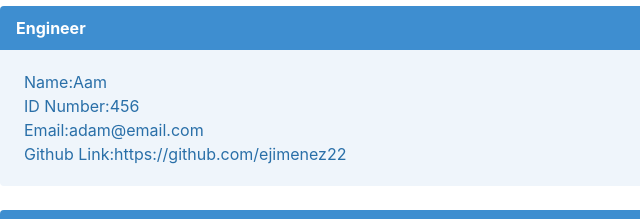
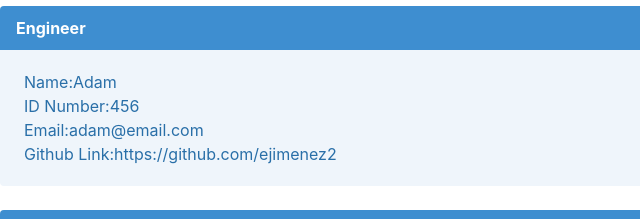
Before and after one commit to ejimenez22/Theres-No-I-In-Team, a website: page dist/index.html in a window 1280 px wide. Shown: the part 198-417 px from the top of the page, 0-640 px from the left. Drawn offline with nearby package versions, Linux system fonts and the light colour scheme.

```diff
--- a/dist/index.html
+++ b/dist/index.html
@@ -30,10 +30,10 @@
         </div>
         <div class="message-body">
             <ul>
-                <li>Name:Aam</li>
+                <li>Name:Adam</li>
                 <li>ID Number:456</li>
                 <li>Email:adam@email.com</li>
-                <li>Github Link:https://github.com/ejimenez22</li>
+                <li>Github Link:https://github.com/ejimenez2</li>
             </ul>
         </div>
       </article>
```
Also changed, not shown: README.md.
